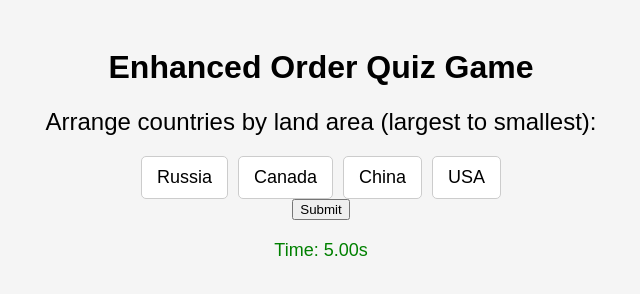
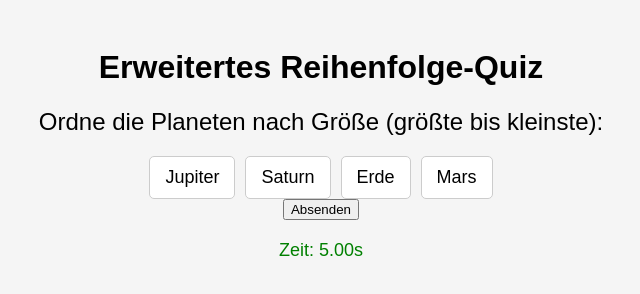
Before and after one commit to tutut834834/WWM_Einstiegsfrage, a plain HTML site: page index.html in a window 1280 px wide. Shown: the whole page, without its empty margins (319-959 px from the left). Drawn offline with Linux system fonts and the light colour scheme.

Commit message:
Update index.html

```diff
--- a/index.html
+++ b/index.html
@@ -1,9 +1,9 @@
 <!DOCTYPE html>
-<html lang="en">
+<html lang="de">
 <head>
     <meta charset="UTF-8">
     <meta name="viewport" content="width=device-width, initial-scale=1.0">
-    <title>Enhanced Order Quiz Game</title>
+    <title>Erweitertes Reihenfolge-Quiz</title>
     <style>
         body {
             font-family: Arial, sans-serif;
@@ -50,42 +50,36 @@
     </style>
 </head>
 <body>
-    <h1>Enhanced Order Quiz Game</h1>
+    <h1>Erweitertes Reihenfolge-Quiz</h1>
     <div id="game">
         <div class="question" id="question"></div>
         <div class="answers" id="answers"></div>
-        <button id="submit" onclick="checkAnswer()">Submit</button>
+        <button id="submit" onclick="checkAnswer()">Absenden</button>
         <div id="result"></div>
-        <div id="timer">Time: 0s</div>
+        <div id="timer">Zeit: 0s</div>
     </div>
 
     <script>
-        const questions = [
-            { question: "Arrange countries by land area (largest to smallest):", answers: ["Russia", "Canada", "China", "USA"], correctOrder: ["Russia", "Canada", "China", "USA"] },
-            { question: "Order these cities by population (largest to smallest):", answers: ["Tokyo", "Delhi", "Shanghai", "São Paulo"], correctOrder: ["Tokyo", "Delhi", "Shanghai", "São Paulo"] },
-            { question: "Arrange these planets by size (largest to smallest):", answers: ["Jupiter", "Saturn", "Earth", "Mars"], correctOrder: ["Jupiter", "Saturn", "Earth", "Mars"] },
-            { question: "Order these programming languages alphabetically:", answers: ["Python", "JavaScript", "C++", "Java"], correctOrder: ["C++", "Java", "JavaScript", "Python"] },
-            { question: "Arrange these colors by the rainbow sequence:", answers: ["Blue", "Green", "Red", "Yellow"], correctOrder: ["Red", "Green", "Yellow", "Blue"] },
-            { question: "Order these numbers in ascending order:", answers: ["42", "7", "99", "21"], correctOrder: ["7", "21", "42", "99"] },
-            // Add 24 more creative questions below
+        const allQuestions = [
+            { question: "Ordne die Länder nach Fläche (größte bis kleinste):", answers: ["Russland", "Kanada", "China", "USA"], correctOrder: ["Russland", "Kanada", "China", "USA"] },
+            { question: "Ordne diese Städte nach Bevölkerungsgröße (größte bis kleinste):", answers: ["Tokio", "Delhi", "Shanghai", "São Paulo"], correctOrder: ["Tokio", "Delhi", "Shanghai", "São Paulo"] },
+            { question: "Ordne die Planeten nach Größe (größte bis kleinste):", answers: ["Jupiter", "Saturn", "Erde", "Mars"], correctOrder: ["Jupiter", "Saturn", "Erde", "Mars"] },
+            { question: "Ordne diese Farben nach der Regenbogen-Reihenfolge:", answers: ["Blau", "Grün", "Rot", "Gelb"], correctOrder: ["Rot", "Gelb", "Grün", "Blau"] },
+            { question: "Ordne diese Zahlen aufsteigend:", answers: ["42", "7", "99", "21"], correctOrder: ["7", "21", "42", "99"] },
+            { question: "Ordne diese Sportarten alphabetisch:", answers: ["Fußball", "Basketball", "Schwimmen", "Tennis"], correctOrder: ["Basketball", "Fußball", "Schwimmen", "Tennis"] },
+            { question: "Ordne die Länder nach Einwohnerzahl (größte bis kleinste):", answers: ["China", "Indien", "USA", "Indonesien"], correctOrder: ["China", "Indien", "USA", "Indonesien"] },
+            // Add 93 more creative questions
         ];
 
-        while (questions.length < 30) {
-            const randomNumbers = Array.from({ length: 4 }, () => Math.floor(Math.random() * 100));
-            const sortedNumbers = [...randomNumbers].sort((a, b) => a - b);
-            questions.push({
-                question: "Arrange these numbers in ascending order:",
-                answers: randomNumbers.map(String),
-                correctOrder: sortedNumbers.map(String),
-            });
-        }
+        // Zufällig 10 Fragen auswählen
+        const selectedQuestions = allQuestions.sort(() => 0.5 - Math.random()).slice(0, 10);
 
         let currentQuestionIndex = 0;
         let userOrder = [];
         let startTime = Date.now();
 
         function loadQuestion() {
-            const questionData = questions[currentQuestionIndex];
+            const questionData = selectedQuestions[currentQuestionIndex];
             document.getElementById('question').innerText = questionData.question;
             const answersContainer = document.getElementById('answers');
             answersContainer.innerHTML = '';
@@ -117,25 +111,25 @@
         }
 
         function checkAnswer() {
-            const questionData = questions[currentQuestionIndex];
+            const questionData = selectedQuestions[currentQuestionIndex];
             if (JSON.stringify(userOrder) === JSON.stringify(questionData.correctOrder)) {
                 if (currentQuestionIndex === 9) {
                     const endTime = Date.now();
                     const timeTaken = ((endTime - startTime) / 1000).toFixed(2);
-                    document.getElementById('game').innerHTML = `<h2>Game Complete!</h2><p>Your time: ${timeTaken} seconds</p>`;
+                    document.getElementById('game').innerHTML = `<h2>Spiel beendet!</h2><p>Deine Zeit: ${timeTaken} Sekunden</p>`;
                 } else {
                     currentQuestionIndex++;
                     loadQuestion();
                 }
             } else {
-                document.getElementById('result').innerText = 'Incorrect! Try again.';
+                document.getElementById('result').innerText = 'Falsch! Versuche es noch einmal.';
                 resetButtons();
             }
         }
 
         function updateTimer() {
             const elapsedTime = ((Date.now() - startTime) / 1000).toFixed(2);
-            document.getElementById('timer').innerText = `Time: ${elapsedTime}s`;
+            document.getElementById('timer').innerText = `Zeit: ${elapsedTime}s`;
         }
 
         document.addEventListener('keydown', (event) => {
```
